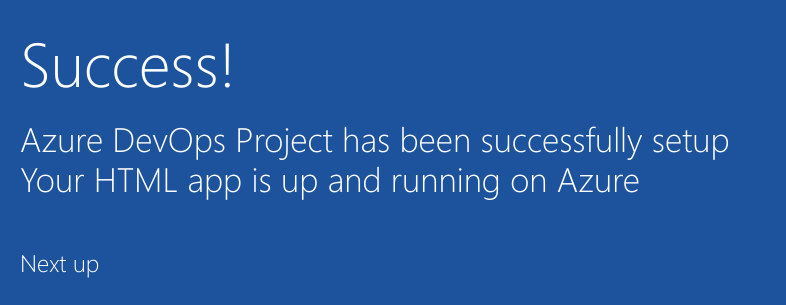
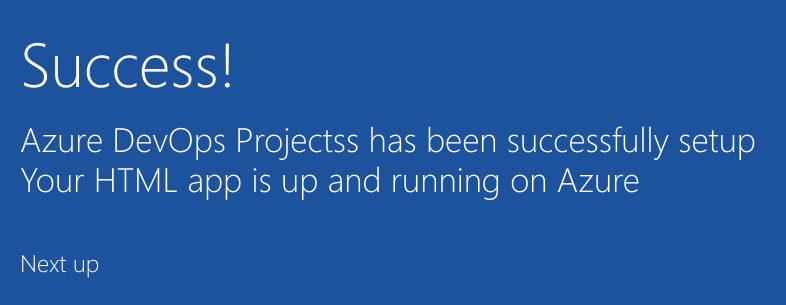
Before and after one commit to smritilaxmi/edureka-assignment-m3-1, a plain HTML site: page index.html in a window 1280 px wide. Shown: the part 352-657 px from the top of the page, 205-991 px from the left. Drawn offline with Linux system fonts and the light colour scheme.

Commit message:
feature-2 added

```diff
--- a/index.html
+++ b/index.html
@@ -19,7 +19,7 @@
         </div>
             <div class="content-body">
                 <div class="success-text">Success!</div>
-                <div class="description line-1"> Azure DevOps Project has been successfully setup</div>
+                <div class="description line-1"> Azure DevOps Projectss has been successfully setup</div>
                 <div class="description line-2"> Your HTML app is up and running on Azure</div>
                 <div class="next-steps-container">
                     <div class="next-steps-header">Next up</div>
```
